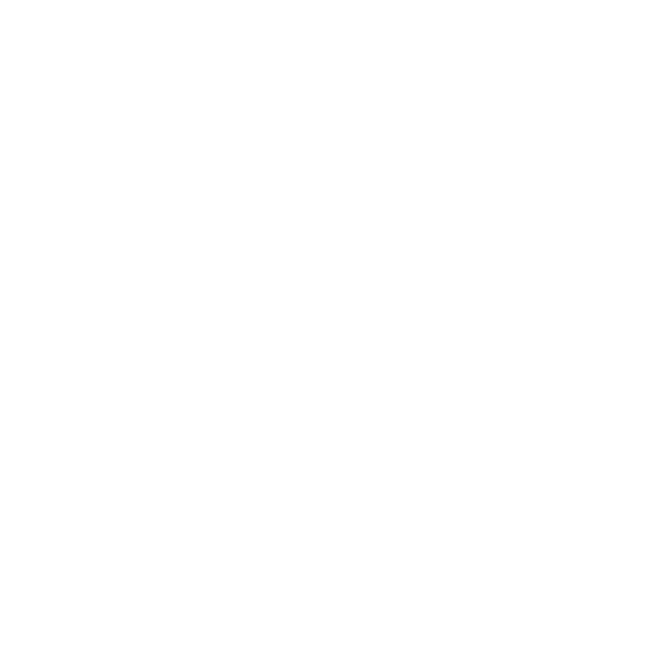
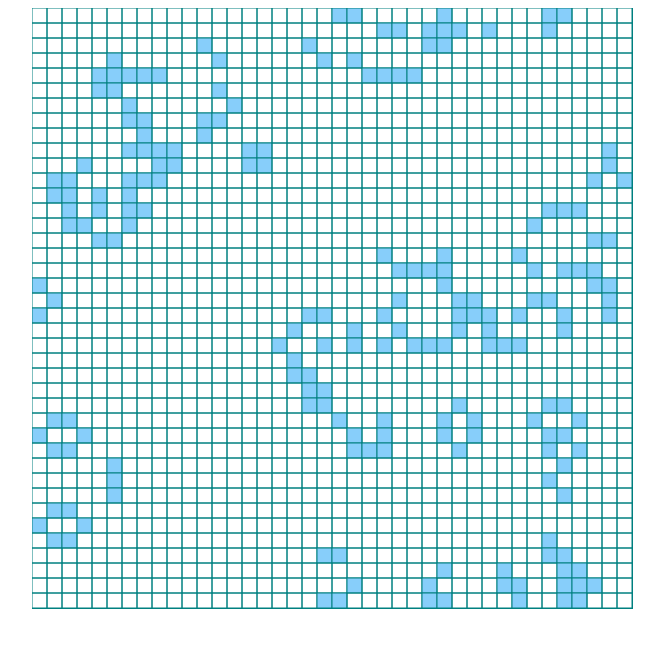
Before and after one commit to zoetian/game_of_life, a website: page index.html in a window 1280 px wide. Shown: the whole page, without its empty margins (108-772 px from the left). Drawn offline with Linux system fonts and the light colour scheme.

Commit message:
first working version

```diff
--- a/index.html
+++ b/index.html
@@ -2,7 +2,7 @@
 <html lang="en">
 <head>
     <meta charset="utf-8">
-    <title>Title</title>
+    <title>Game of Life</title>
 </head>
 <body>
     <style>
--- a/lib/index.js
+++ b/lib/index.js
@@ -1,6 +1,81 @@
-const boardSize = 1000;
-const rowCells = 60;
+const boardSize = 600;
+const rowCells = 40;
+const cellSize = boardSize / rowCells;
+const cellStrokeColor = 'teal';
+const cellFillColor = 'lightSkyBlue';
+const framesPerSecond = 10;
+
+const getRandomGrid = () => {
+    const grid = new Array(rowCells);
+    for (let i = 0; i < grid.length; i++) {
+        grid[i] = new Array(rowCells);
+        for (let j = 0; j < grid.length; j++) {
+            grid[i][j] = Math.floor(Math.random() * 2);
+        }
+    }
+    return grid;
+};
+
+const drawGrid = (ctx, grid) => {
+    ctx.strokeStyle = cellStrokeColor;
+    for (let i = 0; i < grid.length; i++) {
+        for (let j = 0; j < grid[0].length; j++) {
+            const currVal = grid[i][j];
+            if (currVal) {
+                ctx.fillStyle = cellFillColor;
+                ctx.fillRect(i * cellSize, j * cellSize, cellSize, cellSize);
+            }
+            ctx.strokeRect(i * cellSize, j * cellSize, cellSize, cellSize);
+        }
+    }
+};
+
+const countNei = (grid, x, y) => {
+    let cnt = 0;
+    const rows = grid.length,
+          cols = grid[0].length;
+    for (let i = -1; i < 2; i++) {
+        for (let j = -1; j < 2; j++) {
+            const row = (x + i + rows) % rows;
+            const col = (y + j + cols) % cols;
+            cnt += grid[row][col];
+        }
+    }
+    cnt -= grid[x][y];
+    return cnt;
+};
+
+const getNextGenGrid = grid => {
+    const nextGrid = new Array(grid.length);
+    for (let i = 0; i < grid.length; i++) {
+        nextGrid[i] = new Array(grid.length);
+        for (let j = 0; j < grid[0].length; j++) {
+            const currVal = grid[i][j];
+            const neighbors = countNei(grid, i, j);
+            if (!currVal && neighbors === 3) {
+                nextGrid[i][j] = 1;
+            } else if (currVal && (neighbors < 2 || neighbors > 3)) {
+                nextGrid[i][j] = 0;
+            } else {
+                nextGrid[i][j] = currVal;
+            }
+        }
+    }
+    return nextGrid;
+};
+
+const generation = (ctx, grid) => {
+    ctx.clearRect(0, 0, boardSize, boardSize);
+    drawGrid(ctx, grid);
+    const nextGenrationGrid = getNextGenGrid(grid);
+    setTimeout(() => {
+        requestAnimationFrame(() => generation(ctx, nextGenrationGrid));
+    }, 1000 / framesPerSecond);
+};
 
 window.onload = () => {
-    //alert();
+    const canvas = document.getElementById('canvas');
+    const ctx = canvas.getContext('2d');
+    const grid = getRandomGrid();
+    generation(ctx, grid);
 };
```
Also changed, not shown: package.json (+0 -12 lines), src/index.js (+74 -10 lines), README.md, 2 other files.
